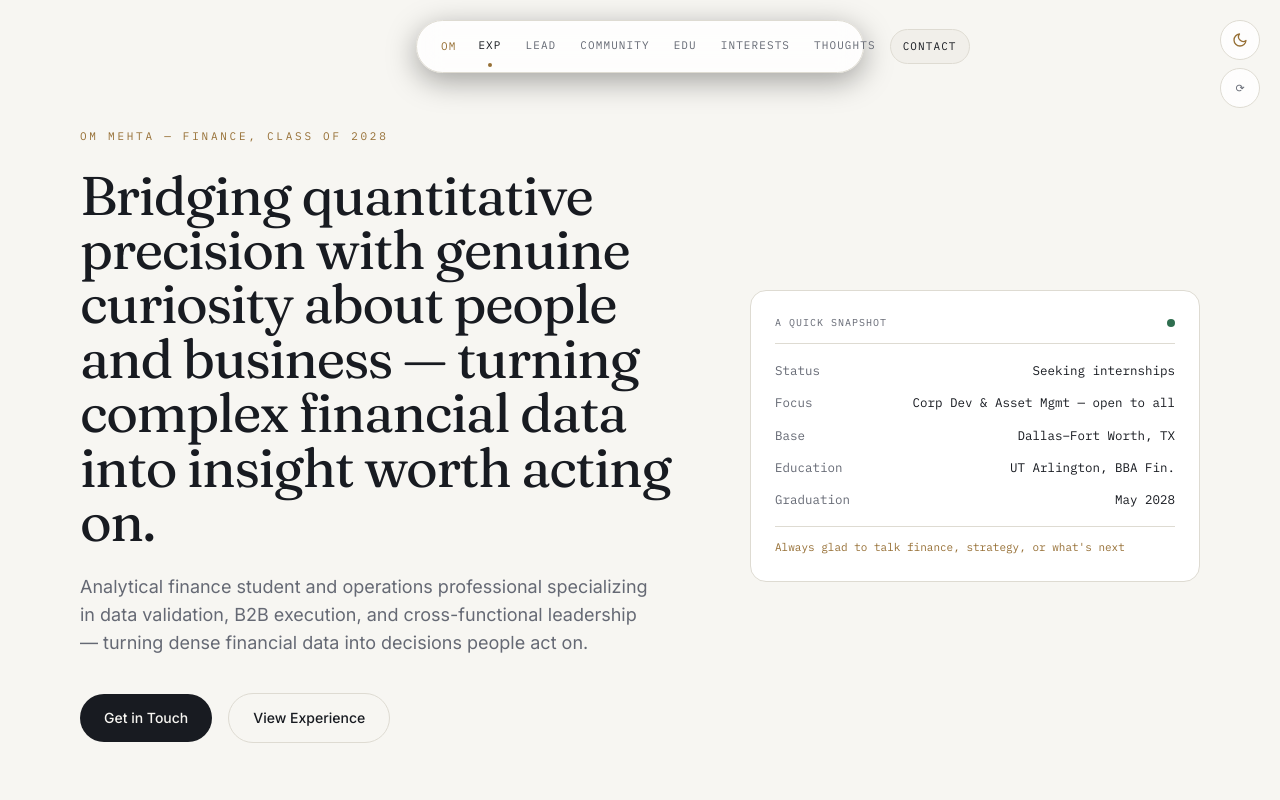
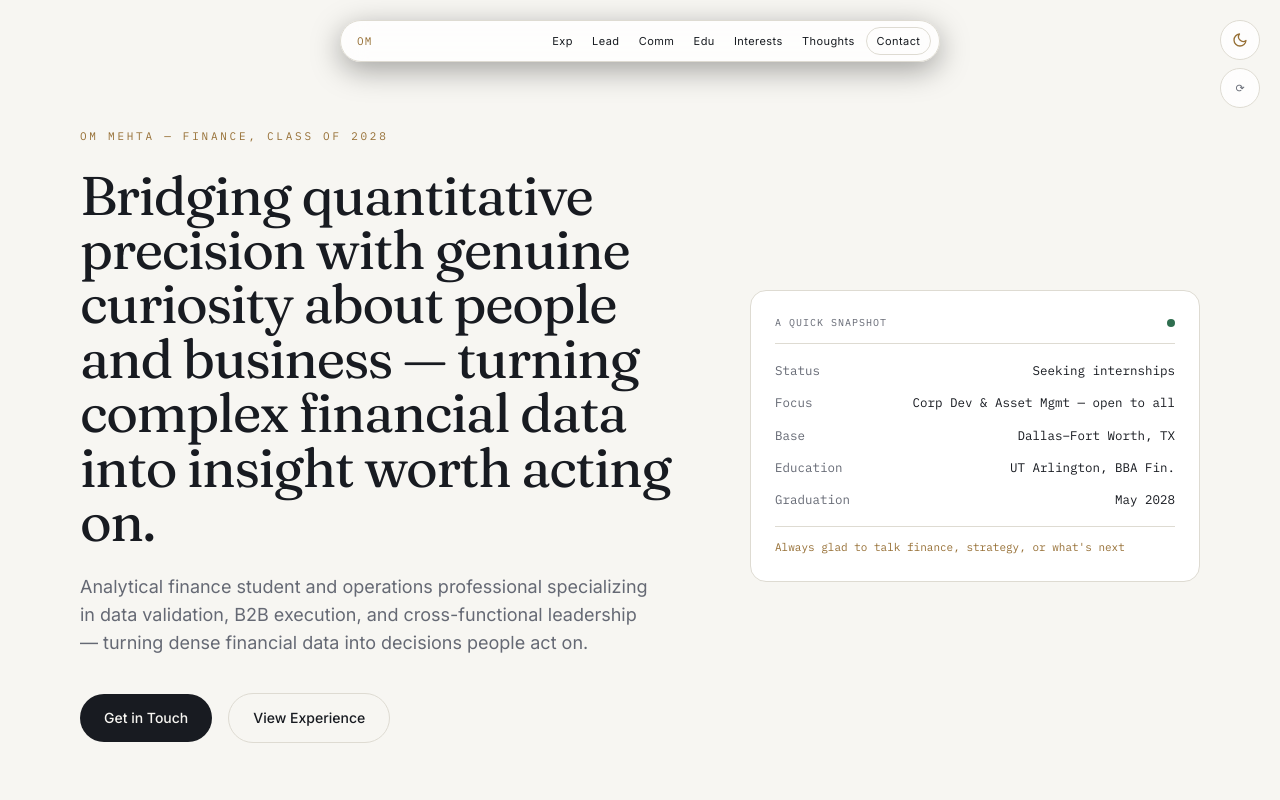
Before and after one commit to omvickmehta-arch/Om-Mehta-E-Portfolio, a website: page index.html in a window 1280 px wide. Shown: the top 800 px of the page. Drawn offline with nearby package versions, Linux system fonts and the light colour scheme.

Commit message:
Update index.html

```diff
--- a/index.html
+++ b/index.html
@@ -38,11 +38,9 @@
 
 <script>
   (function () {
-    // Theme
     var stored = localStorage.getItem('om-theme');
     var theme = stored || (window.matchMedia('(prefers-color-scheme: light)').matches ? 'light' : 'dark');
     if (theme === 'light') document.documentElement.classList.add('light');
-    // Motion
     if (localStorage.getItem('om-reduced-motion') === 'true') {
       document.documentElement.classList.add('no-motion');
     }
@@ -72,7 +70,6 @@
   }
   html { scroll-behavior: smooth; }
 
-  /* Motion preferences */
   @media (prefers-reduced-motion: reduce) {
     html { scroll-behavior: auto; }
     * { animation-duration: 0.001ms !important; animation-iteration-count: 1 !important; transition-duration: 0.001ms !important; }
@@ -139,13 +136,58 @@
   }
 
   .theme-toggle-icon { transition: opacity 0.2s ease, transform 0.3s ease; }
-  #main-nav { overflow: visible; } /* prevent clipping of backdrop blur */
+
+  /* ----- FIXED TOP NAV – no wrap, no clip ----- */
+  #main-nav {
+    overflow: visible !important;
+    width: 96%;
+    max-width: 600px;
+  }
+  #main-nav > div {
+    flex-wrap: nowrap !important;
+    padding: 0.375rem 0.5rem !important;
+  }
+  #main-nav .nav-inner {
+    flex: 1 1 auto;
+    display: flex;
+    justify-content: flex-end;
+    align-items: center;
+    gap: 0.05rem;
+    font-size: 8px;
+    letter-spacing: 0.04em;
+  }
+  @media (min-width: 480px) {
+    #main-nav .nav-inner { font-size: 9px; gap: 0.1rem; }
+  }
+  @media (min-width: 640px) {
+    #main-nav .nav-inner { font-size: 10px; gap: 0.15rem; }
+  }
+  @media (min-width: 1024px) {
+    #main-nav .nav-inner { font-size: 11px; gap: 0.2rem; }
+  }
+  #main-nav .nav-inner a {
+    padding: 0.3rem 0.5rem;
+    border-radius: 999px;
+    white-space: nowrap;
+    transition: color 0.2s;
+  }
+  #main-nav .nav-inner a:last-child {
+    padding-left: 0.6rem;
+    padding-right: 0.6rem;
+    border: 1px solid rgb(var(--color-hairline));
+    background: rgba(var(--color-surface2), 0.4);
+  }
+  @media (max-width: 380px) {
+    #main-nav .nav-inner a { font-size: 7px !important; padding: 0.2rem 0.3rem !important; }
+    #main-nav .nav-inner a:last-child { padding: 0.2rem 0.4rem !important; }
+  }
+  /* end nav fix */
 </style>
 </head>
 
 <body class="bg-base text-ink font-sans antialiased">
 
-  <!-- THEME & MOTION TOGGLES (stacked on the right) -->
+  <!-- THEME & MOTION TOGGLES -->
   <div class="fixed top-5 right-5 z-50 flex flex-col gap-2 items-end">
     <button id="theme-toggle" aria-label="Toggle light and dark theme" class="w-10 h-10 rounded-full border border-hairline bg-surface/80 backdrop-blur-md flex items-center justify-center hover:border-gold transition-colors">
       <svg id="icon-sun" class="theme-toggle-icon w-4 h-4 text-gold" viewBox="0 0 24 24" fill="none" stroke="currentColor" stroke-width="2" stroke-linecap="round">
@@ -161,18 +203,18 @@
     </button>
   </div>
 
-  <!-- FLOATING PILL NAV -->
-  <nav id="main-nav" class="fixed top-5 left-1/2 -translate-x-1/2 z-50 w-[92%] max-w-md">
-    <div class="flex items-center justify-between gap-1 rounded-full border border-hairline bg-surface/80 backdrop-blur-md px-3 py-2 shadow-[0_8px_30px_rgba(0,0,0,0.35)]">
-      <a href="#hero" class="hidden sm:flex items-center pl-3 pr-2 font-mono text-[11px] tracking-widest text-gold">OM</a>
-      <div class="flex flex-1 justify-between sm:justify-end sm:gap-1 font-mono text-[10.5px] sm:text-[11px] tracking-widest uppercase text-muted">
-        <a href="#experience" class="nav-link px-2.5 py-2 rounded-full hover:text-ink transition-colors" data-nav>Exp</a>
-        <a href="#leadership" class="nav-link px-2.5 py-2 rounded-full hover:text-ink transition-colors" data-nav>Lead</a>
-        <a href="#community" class="nav-link px-2.5 py-2 rounded-full hover:text-ink transition-colors" data-nav>Community</a>
-        <a href="#education" class="nav-link px-2.5 py-2 rounded-full hover:text-ink transition-colors" data-nav>Edu</a>
-        <a href="#interests" class="nav-link px-2.5 py-2 rounded-full hover:text-ink transition-colors" data-nav>Interests</a>
-        <a href="thoughts.html" class="nav-link px-2.5 py-2 rounded-full hover:text-ink transition-colors">Thoughts</a>
-        <a href="#contact" class="nav-link px-3 py-2 rounded-full border border-hairline bg-surface2 text-ink hover:border-gold transition-colors" data-nav>Contact</a>
+  <!-- FLOATING PILL NAV (fixed) -->
+  <nav id="main-nav" class="fixed top-5 left-1/2 -translate-x-1/2 z-50">
+    <div class="flex items-center justify-between rounded-full border border-hairline bg-surface/80 backdrop-blur-md shadow-[0_8px_30px_rgba(0,0,0,0.35)]">
+      <a href="#hero" class="hidden sm:flex items-center pl-2 pr-2 font-mono text-[11px] tracking-widest text-gold whitespace-nowrap">OM</a>
+      <div class="nav-inner">
+        <a href="#experience" class="nav-link hover:text-ink transition-colors">Exp</a>
+        <a href="#leadership" class="nav-link hover:text-ink transition-colors">Lead</a>
+        <a href="#community" class="nav-link hover:text-ink transition-colors">Comm</a>
+        <a href="#education" class="nav-link hover:text-ink transition-colors">Edu</a>
+        <a href="#interests" class="nav-link hover:text-ink transition-colors">Interests</a>
+        <a href="thoughts.html" class="nav-link hover:text-ink transition-colors">Thoughts</a>
+        <a href="#contact" class="nav-link hover:text-ink transition-colors">Contact</a>
       </div>
     </div>
   </nav>
@@ -483,8 +525,6 @@
     var motionIcon = document.getElementById('motion-icon');
     function reflectMotion() {
       var isReduced = document.documentElement.classList.contains('no-motion');
-      motionIcon.textContent = isReduced ? '⟳' : '⟳'; // you can use a different icon if you like, e.g., '⊘' or '✕'
-      // Simple indicator: if reduced, show a strikethrough or something
       motionIcon.style.opacity = isReduced ? '0.5' : '1';
     }
     reflectMotion();
@@ -493,7 +533,6 @@
         var isReduced = document.documentElement.classList.toggle('no-motion');
         localStorage.setItem('om-reduced-motion', String(isReduced));
         reflectMotion();
-        // Also force re-run reveal observer to set opacity to 1 if reduced
         if (isReduced) {
           document.querySelectorAll('.reveal').forEach(function (el) { el.classList.add('is-visible'); });
         }
```
